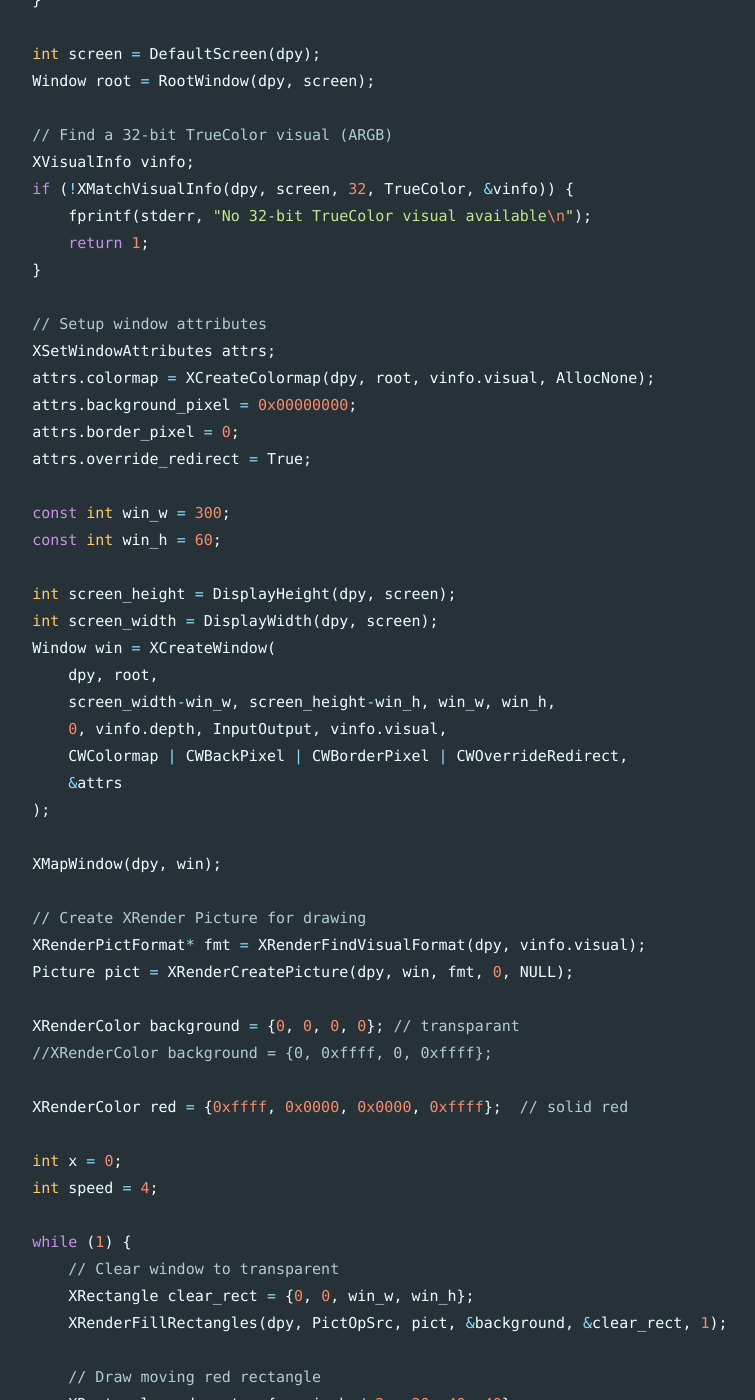
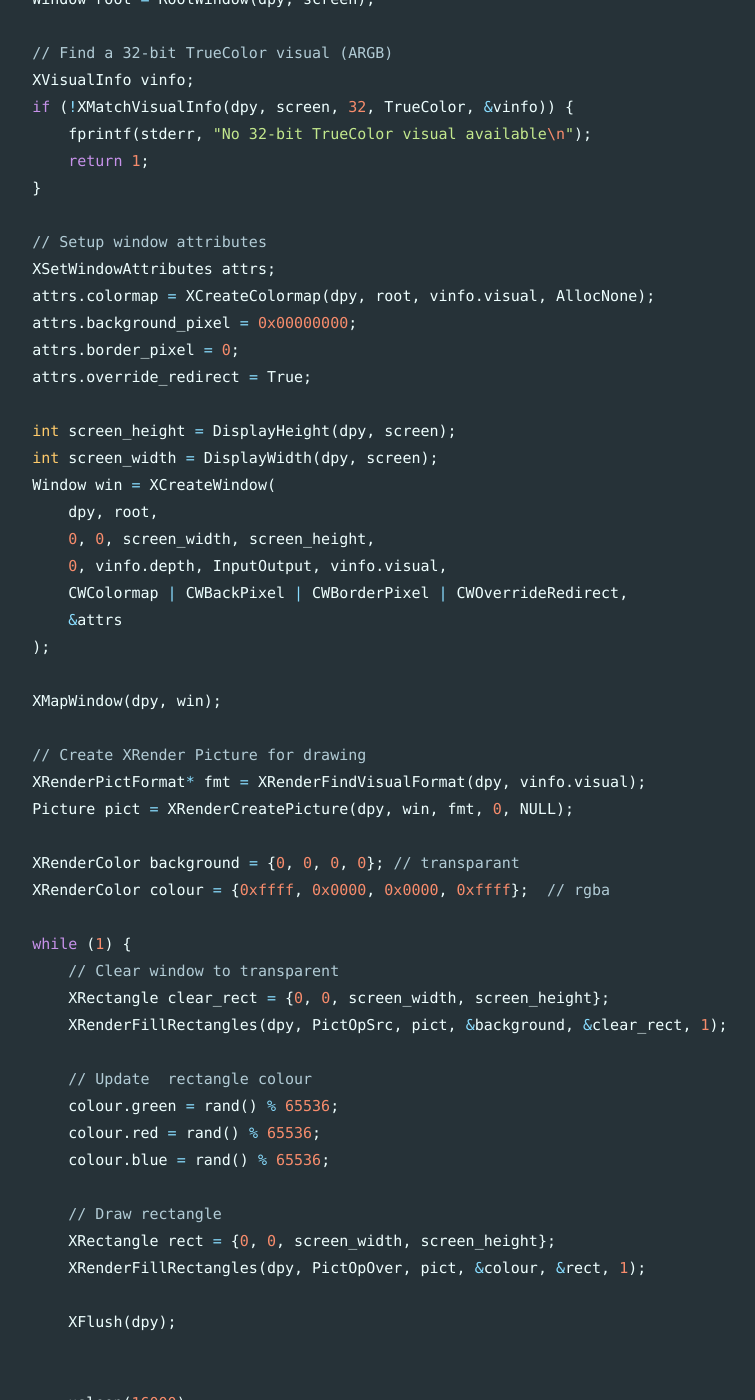
Before and after one commit to Connor-McCartney/Connor-McCartney.github.io, a Jekyll site: the page built from _pages/misc/xguic.md, in a window 1280 px wide and 1400 px high, scrolled down 5917 px. Shown: the whole window, without its empty margins (39-794 px from the left). Built offline with Jekyll 4.4.1, drawn with Linux system fonts in a browser that asks for light colours; cached includes are drawn as plain includes; some of the changed text lies outside the part shown.

Commit message:
Update xguic.md

````diff
--- a/_pages/misc/xguic.md
+++ b/_pages/misc/xguic.md
@@ -213,6 +213,96 @@ int main(int argc, char **argv)
 
 
 <br>
+
+
+Epilepsy Troll:
+
+
+```c
+#include <X11/Xlib.h>
+#include <X11/Xutil.h>
+#include <X11/Xatom.h>
+#include <X11/extensions/Xrender.h>
+#include <stdio.h>
+#include <stdlib.h>
+#include <unistd.h>
+
+int main() {
+    Display* dpy = XOpenDisplay(NULL);
+    if (!dpy) {
+        fprintf(stderr, "Failed to open display\n");
+        return 1;
+    }
+
+    int screen = DefaultScreen(dpy);
+    Window root = RootWindow(dpy, screen);
+
+    // Find a 32-bit TrueColor visual (ARGB)
+    XVisualInfo vinfo;
+    if (!XMatchVisualInfo(dpy, screen, 32, TrueColor, &vinfo)) {
+        fprintf(stderr, "No 32-bit TrueColor visual available\n");
+        return 1;
+    }
+
+    // Setup window attributes
+    XSetWindowAttributes attrs;
+    attrs.colormap = XCreateColormap(dpy, root, vinfo.visual, AllocNone);
+    attrs.background_pixel = 0x00000000;
+    attrs.border_pixel = 0;
+    attrs.override_redirect = True;
+
+    int screen_height = DisplayHeight(dpy, screen);
+    int screen_width = DisplayWidth(dpy, screen);
+    Window win = XCreateWindow(
+        dpy, root,
+        0, 0, screen_width, screen_height,
+        0, vinfo.depth, InputOutput, vinfo.visual,
+        CWColormap | CWBackPixel | CWBorderPixel | CWOverrideRedirect,
+        &attrs
+    );
+
+    XMapWindow(dpy, win);
+
+    // Create XRender Picture for drawing
+    XRenderPictFormat* fmt = XRenderFindVisualFormat(dpy, vinfo.visual);
+    Picture pict = XRenderCreatePicture(dpy, win, fmt, 0, NULL);
+
+    XRenderColor background = {0, 0, 0, 0}; // transparant
+    XRenderColor colour = {0xffff, 0x0000, 0x0000, 0xffff};  // rgba
+
+    while (1) {
+        // Clear window to transparent
+        XRectangle clear_rect = {0, 0, screen_width, screen_height};
+        XRenderFillRectangles(dpy, PictOpSrc, pict, &background, &clear_rect, 1);
+
+        // Update  rectangle colour
+        colour.green = rand() % 65536;
+        colour.red = rand() % 65536;
+        colour.blue = rand() % 65536;
+
+        // Draw rectangle
+        XRectangle rect = {0, 0, screen_width, screen_height};
+        XRenderFillRectangles(dpy, PictOpOver, pict, &colour, &rect, 1);
+
+        XFlush(dpy);
+
+
+        usleep(16000);
+    }
+
+    // Cleanup (never actually reached)
+    XRenderFreePicture(dpy, pict);
+    XCloseDisplay(dpy);
+    return 0;
+}
+```
+
+
+
+
+<br>
+
+
 
 <br>
 
````
